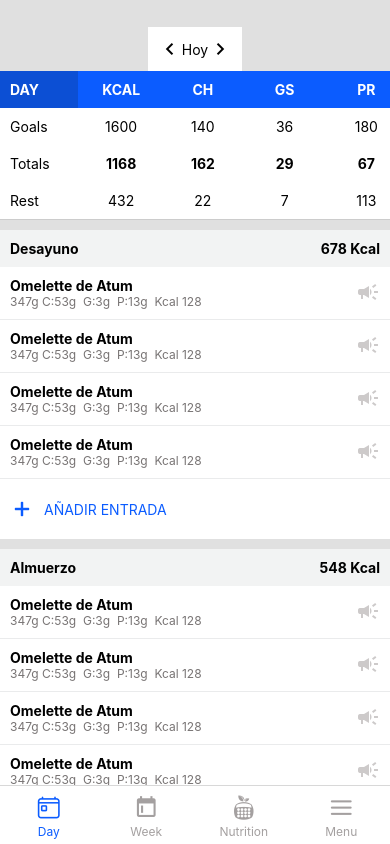
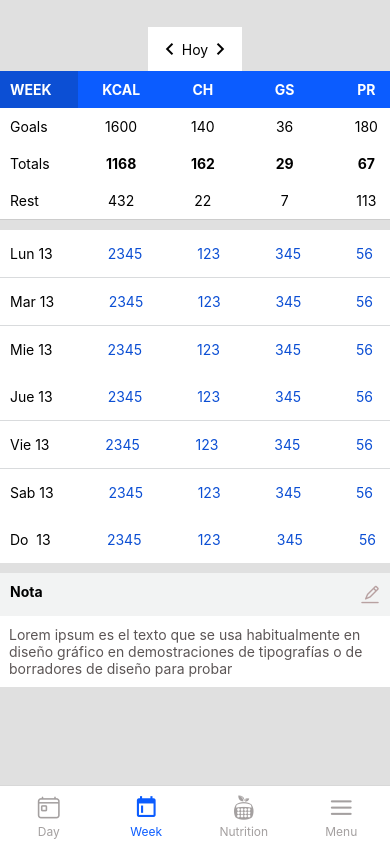
Before and after one commit to ariel151515/Flextonica, a React Native app in the folder Flextonica-Frontend/: screen /Week in a window 390 px wide. Built offline with nearby package versions, Linux system fonts and the light colour scheme.

Commit message:
box semanal terminado

```diff
--- a/Flextonica-Frontend/components/BoxDiario.jsx
+++ b/Flextonica-Frontend/components/Box.jsx
@@ -1,7 +1,7 @@
 import React from 'react';
 import { View, Text, StyleSheet, Platform } from 'react-native';
 
-export const BoxDiarioItems = ({ texto, Kcal, ch, gs, pr, box }) => {
+export const BoxItems = ({ texto, Kcal, ch, gs, pr, box }) => {
   const styles = StyleSheet.create({
     item: {
       flexDirection: 'row',
@@ -90,12 +90,12 @@ export const BoxDiarioItems = ({ texto, Kcal, ch, gs, pr, box }) => {
   );
 };
 
-const BoxDiario = () => {
+const Box = ({titulo}) => {
   return (
     <View style={styles.contenedor}>
       <View style={styles.barraAzul}>
-        <BoxDiarioItems
-          texto="DAY"
+        <BoxItems
+          texto={titulo}
           Kcal="KCAL"
           ch="CH"
           gs="GS"
@@ -104,9 +104,9 @@ const BoxDiario = () => {
         />
       </View>
 
-      <BoxDiarioItems texto="Goals" Kcal="1600" ch="140" gs="36" pr="180" />
-      <BoxDiarioItems texto="Totals" Kcal="1168" ch="162" gs="29" pr="67" />
-      <BoxDiarioItems texto="Rest" Kcal="432" ch="22" gs="7" pr="113" />
+      <BoxItems texto="Goals" Kcal="1600" ch="140" gs="36" pr="180" />
+      <BoxItems texto="Totals" Kcal="1168" ch="162" gs="29" pr="67" />
+      <BoxItems texto="Rest" Kcal="432" ch="22" gs="7" pr="113" />
     </View>
   );
 };
@@ -135,4 +135,4 @@ const styles = StyleSheet.create({
   }
 });
 
-export default BoxDiario;
+export default Box;
--- /dev/null
+++ b/Flextonica-Frontend/components/ContenedorMacrosSemanal.jsx
@@ -0,0 +1,89 @@
+import { View, Text, StyleSheet } from 'react-native'
+import React from 'react'
+
+
+export const Item = ({dia}) => {
+    return (
+        <View style={styles.container}>
+            <View><Text style={styles.textDia}>{dia}</Text></View>
+            <View><Text style={styles.text}>2345</Text></View>
+            <View><Text style={styles.text}>123</Text></View>
+            <View><Text style={styles.text}>345</Text></View>
+            <View><Text style={styles.text}>56</Text></View>
+        </View>
+    )
+}
+
+export const ItemUltimo = ({dia}) => {
+    return (
+        <View style={styles.containerBoxUltimo}>
+            <View><Text style={styles.textDia}>{dia}</Text></View>
+            <View><Text style={styles.text}>2345</Text></View>
+            <View><Text style={styles.text}>123</Text></View>
+            <View><Text style={styles.text}>345</Text></View>
+            <View><Text style={styles.text}>56</Text></View>
+        </View>
+    )
+}
+
+
+const ContenedorMacrosSemanal = () => {
+  return (
+    <View style={styles.containerBox}>
+       <Item dia="Lun 13"/>
+       <View style={{ backgroundColor: '#D9DBDD', height:0.7 }}></View>
+       <Item dia="Mar 13"/>
+       <View style={{ backgroundColor: '#D9DBDD', height:0.7 }}></View>
+       <Item dia="Mie 13"/>
+       <View style={{ backgroundColor: '#D9DBDD', height:0.7 }}></View>
+       <Item dia="Jue 13"/>
+       <View style={{ backgroundColor: '#D9DBDD', height:0.7 }}></View>
+       <Item dia="Vie 13"/>
+       <View style={{ backgroundColor: '#D9DBDD', height:0.7 }}></View>
+       <Item dia="Sab 13"/>
+       <View style={{ backgroundColor: '#D9DBDD', height:0.7 }}></View>
+       <ItemUltimo dia="Do  13"/>
+    </View>
+  )
+}
+
+const styles = StyleSheet.create({
+    container: {
+        flex: 1,
+        backgroundColor: '#fff',
+        flexDirection: 'row',
+        justifyContent:'space-between',
+        paddingTop: 15,
+        paddingBottom: 15,
+        //borderBottomWidth: 0.5,
+        //borderBottompColor: '#ccc',
+        paddingLeft: 10,
+        paddingRight: 17,
+     },
+     containerBoxUltimo: {
+        flex: 1,
+        backgroundColor: '#fff',
+        flexDirection: 'row',
+        justifyContent:'space-between',
+        paddingTop:15,
+        paddingBottom:15,
+        paddingLeft: 10,
+        paddingRight: 14,
+     },
+     containerBox: {
+        flex: 1,
+        backgroundColor: '#fff',
+        marginTop:10,
+        marginBottom:10,
+     },
+     text:{
+        marginLeft:0,
+        color: '#0C4FD4'
+     },
+     textDia:{
+        marginLeft:0,
+        color: '#000'
+     }
+});
+
+export default ContenedorMacrosSemanal
--- a/Flextonica-Frontend/navigation/Navigation.jsx
+++ b/Flextonica-Frontend/navigation/Navigation.jsx
@@ -3,8 +3,8 @@ import { NavigationContainer } from '@react-navigation/native';
 import { createBottomTabNavigator } from '@react-navigation/bottom-tabs';
 
 // Screens
-import DiarioScreen from '../screens/DiarioScreens/DiarioScreens';
-import SemanalScreen from '../screens/SemanalScreens/SemanalScreen';
+import DayScreen from '../screens/DayScreen/DayScreen';
+import WeekScreen from '../screens/WeekScreens/WeekScreen';
 import MenuScreen from '../screens/MenuScreens/MenuScreens';
 import NutricionScreen from '../screens/NutricionScreens/NutricionScreens';
 
@@ -34,8 +34,8 @@ const TabGroup = () => {
                 ]
             }}>
             <Tab.Screen
-                name="Diario"
-                component={DiarioScreen}
+                name="Day"
+                component={DayScreen}
                 options={{
                     tabBarIcon: ({ focused, color, size }) => (
                         <Ionicons
@@ -54,9 +54,10 @@ const TabGroup = () => {
                     headerTitle: false // Oculta el título en la pantalla "Diario"
                 }}
             />
+
             <Tab.Screen
-                name="Semanal"
-                component={SemanalScreen}
+                name="Week"
+                component={WeekScreen}
                 options={{
                     tabBarIcon: ({ focused, color, size }) => (
                         <MaterialCommunityIcons
@@ -68,11 +69,12 @@ const TabGroup = () => {
                         <Text style={{ fontSize: 12, marginBottom:5, color: color, marginTop:-5}}>
                             Week
                         </Text>
-                    ),
-                    headerShown: false, // Oculta la barra superior en la pantalla "Diario"
-                    headerTitle: false // Oculta el título en la pantalla "Diario"
+                    )
+
                 }}
             />
+
+
             <Tab.Screen
                 name="Nutricion"
                 component={NutricionScreen}
@@ -91,6 +93,8 @@ const TabGroup = () => {
                     )
                 }}
             />
+
+
             <Tab.Screen
                 name="MenuScreen"
                 component={MenuScreen}
@@ -110,6 +114,7 @@ const TabGroup = () => {
                     headerTitle: false // Oculta el título en la pantalla "Diario"
                 }}
             />
+
         </Tab.Navigator>
     );
 };
--- /dev/null
+++ b/Flextonica-Frontend/screens/DayScreen/DayScreen.jsx
@@ -0,0 +1,34 @@
+import React from 'react';
+import { View, Text, StyleSheet, ScrollView, Platform  } from 'react-native'; // Añade la importación de StyleSheet
+import DatepickerComponent from '../../components/DatepickerComponent';
+import Layout from '../../components/Layout';
+import Box from '../../components/Box';
+import ContenedorAlimentos from '../../components/ContenedorAlimentos';
+import ContenedorAgua from '../../components/ContenedorAgua';
+import ContenedorNota from '../../components/ContenedorNota';
+
+const DayScreen = () => {
+  return (
+    <Layout>
+        <DatepickerComponent />
+        <Box titulo="DAY" />
+
+          <ScrollView style={styles.contenedor}>
+            <ContenedorAlimentos titulo="Desayuno" calorias="678 Kcal"/>
+            <ContenedorAlimentos titulo="Almuerzo" calorias="548 Kcal"/>
+            <ContenedorAgua />
+            <ContenedorNota />
+          </ScrollView>
+
+    </Layout>
+  );
+}
+
+const styles = StyleSheet.create({
+  contenedor: {
+    width: '100%'
+  },
+})
+
+
+export default DayScreen;
--- a/Flextonica-Frontend/screens/NutricionScreens/NutricionScreens.jsx
+++ b/Flextonica-Frontend/screens/NutricionScreens/NutricionScreens.jsx
@@ -4,7 +4,7 @@ import React from 'react'
 const NutricionScreens = () => {
   return (
     <View>
-      <Text>NutricionScreens</Text>
+      <Text>NutricionScreens dffd</Text>
     </View>
   )
 }
--- a/Flextonica-Frontend/screens/SemanalScreens/SemanalScreen.jsx
+++ /dev/null
@@ -1,12 +0,0 @@
-import { View, Text } from 'react-native'
-import React from 'react'
-
-const SemanalScreen = () => {
-  return (
-    <View>
-      <Text>SemanalScreen</Text>
-    </View>
-  )
-}
-
-export default SemanalScreen
--- a/Flextonica-Frontend/screens/DiarioScreens/DiarioScreens.jsx
+++ b/Flextonica-Frontend/screens/WeekScreens/WeekScreen.jsx
@@ -1,22 +1,33 @@
-import React from 'react';
+import React, { useEffect } from 'react';
 import { View, Text, StyleSheet, ScrollView, Platform  } from 'react-native'; // Añade la importación de StyleSheet
 import DatepickerComponent from '../../components/DatepickerComponent';
 import Layout from '../../components/Layout';
-import BoxDiario from '../../components/BoxDiario';
+import Box from '../../components/Box';
 import ContenedorAlimentos from '../../components/ContenedorAlimentos';
 import ContenedorAgua from '../../components/ContenedorAgua';
 import ContenedorNota from '../../components/ContenedorNota';
+import { useNavigation } from '@react-navigation/native';
+import ContenedorMacrosSemanal from '../../components/ContenedorMacrosSemanal';
 
-const DiarioScreen = () => {
+const WeekScreen = () => {
+  const navigation = useNavigation(); // Declaración de navigation
+
+  useEffect(() => {
+    console.log("Ejecutando useEffect de WeekScreen");
+    navigation.setOptions({
+        headerShown: false, // Oculta la barra superior
+        headerTitle: false // Oculta el título
+    });
+}, []);
+
+
   return (
     <Layout>
         <DatepickerComponent />
-        <BoxDiario />
+        <Box titulo="WEEK" />
 
           <ScrollView style={styles.contenedor}>
-            <ContenedorAlimentos titulo="Desayuno" calorias="678 Kcal"/>
-            <ContenedorAlimentos titulo="Almuerzo" calorias="548 Kcal"/>
-            <ContenedorAgua />
+            <ContenedorMacrosSemanal />
             <ContenedorNota />
           </ScrollView>
 
@@ -31,4 +42,4 @@ const styles = StyleSheet.create({
 })
 
 
-export default DiarioScreen;
+export default WeekScreen;
```
